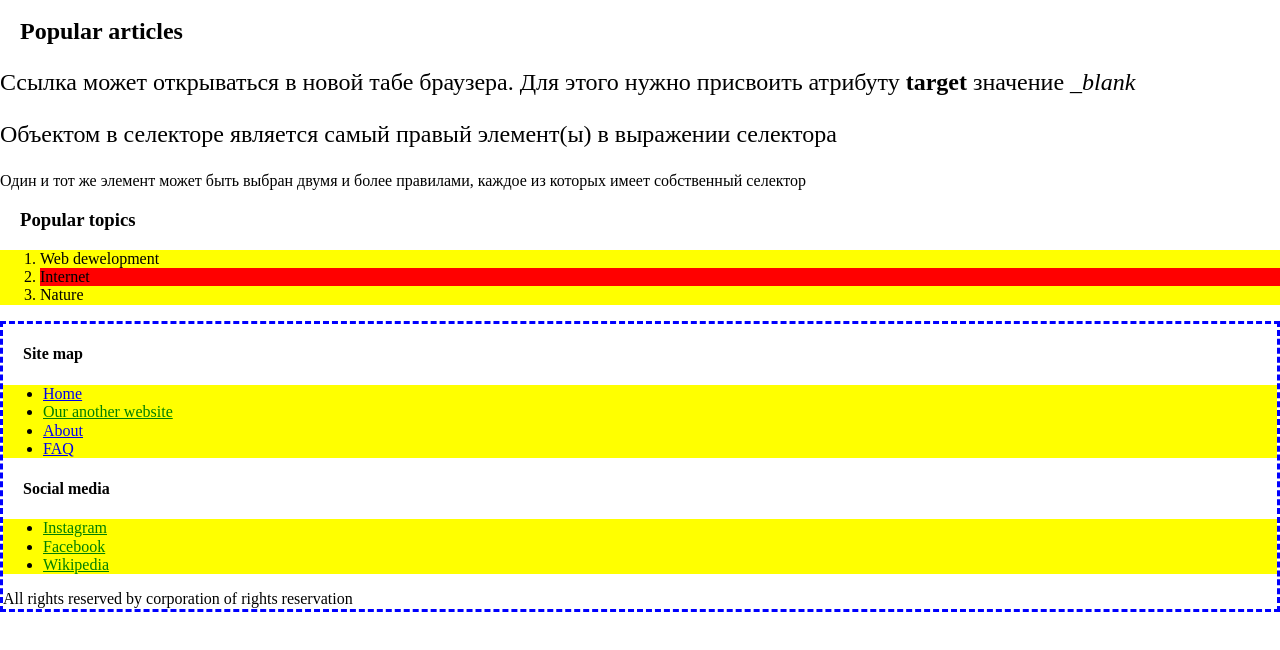
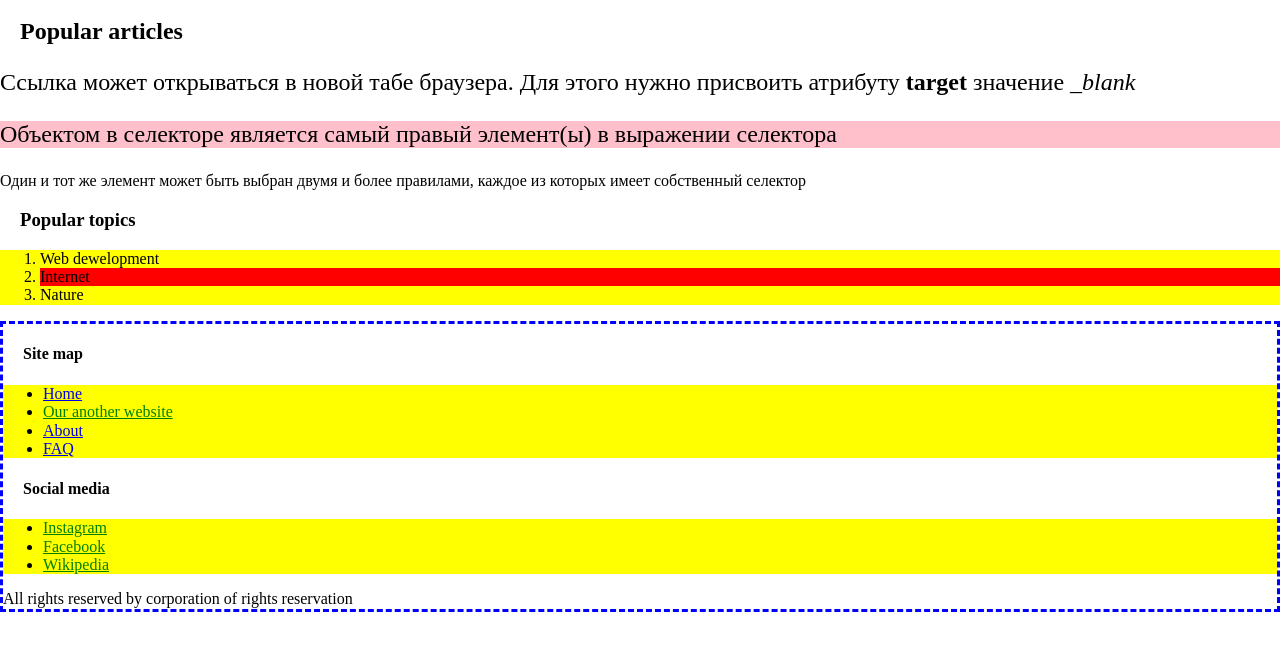
Before and after one commit to MoonravenVadim/html-css, a plain HTML site: page lesson_5/exercise_with_selectors/index.html in a window 1280 px wide. Shown: the part 88-738 px from the top of the page. Drawn offline with nearby package versions, Linux system fonts and the light colour scheme.

Commit message:
solution 2

```diff
--- a/lesson_5/exercise_with_selectors/styles.css
+++ b/lesson_5/exercise_with_selectors/styles.css
@@ -22,6 +22,6 @@ li.new {
     background-color: red;
 }
 
-.new.postd-today {
+.new.posted-today {
     background-color: pink;
 }
```
